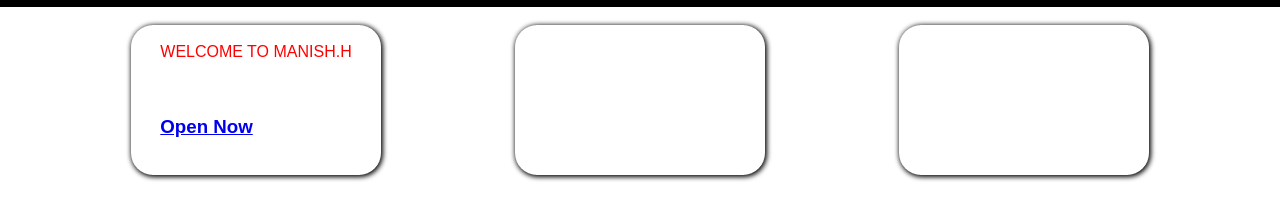
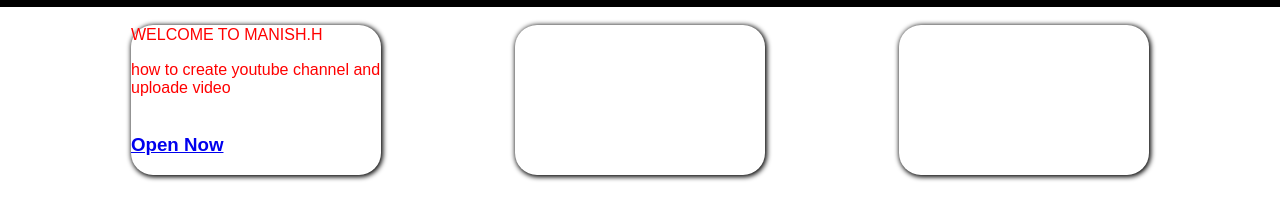
Before and after one commit to Name-Manish/manish.h, a plain HTML site: page index.html in a window 1280 px wide. Shown: the part 36-256 px from the top of the page. Drawn offline with Linux system fonts and the light colour scheme.

Commit message:
Update index.html

```diff
--- a/index.html
+++ b/index.html
@@ -56,7 +56,8 @@
       <div class="contant">
         <div class="box box1">
             <div class="none">WELCOME TO MANISH.H</div>
-            <h3 class="none submit_button_for_box1"><a class="none" href="#">Open Now</a></h3>
+            <p class="none">how to create youtube channel and uploade video</p>
+            <h3 class="none submit_button_for_box1"><a class="none" href="box1.html">Open Now</a></h3>
         </div>
         <div class="box box2"></div>
         <div class="box box3"></div>
```
